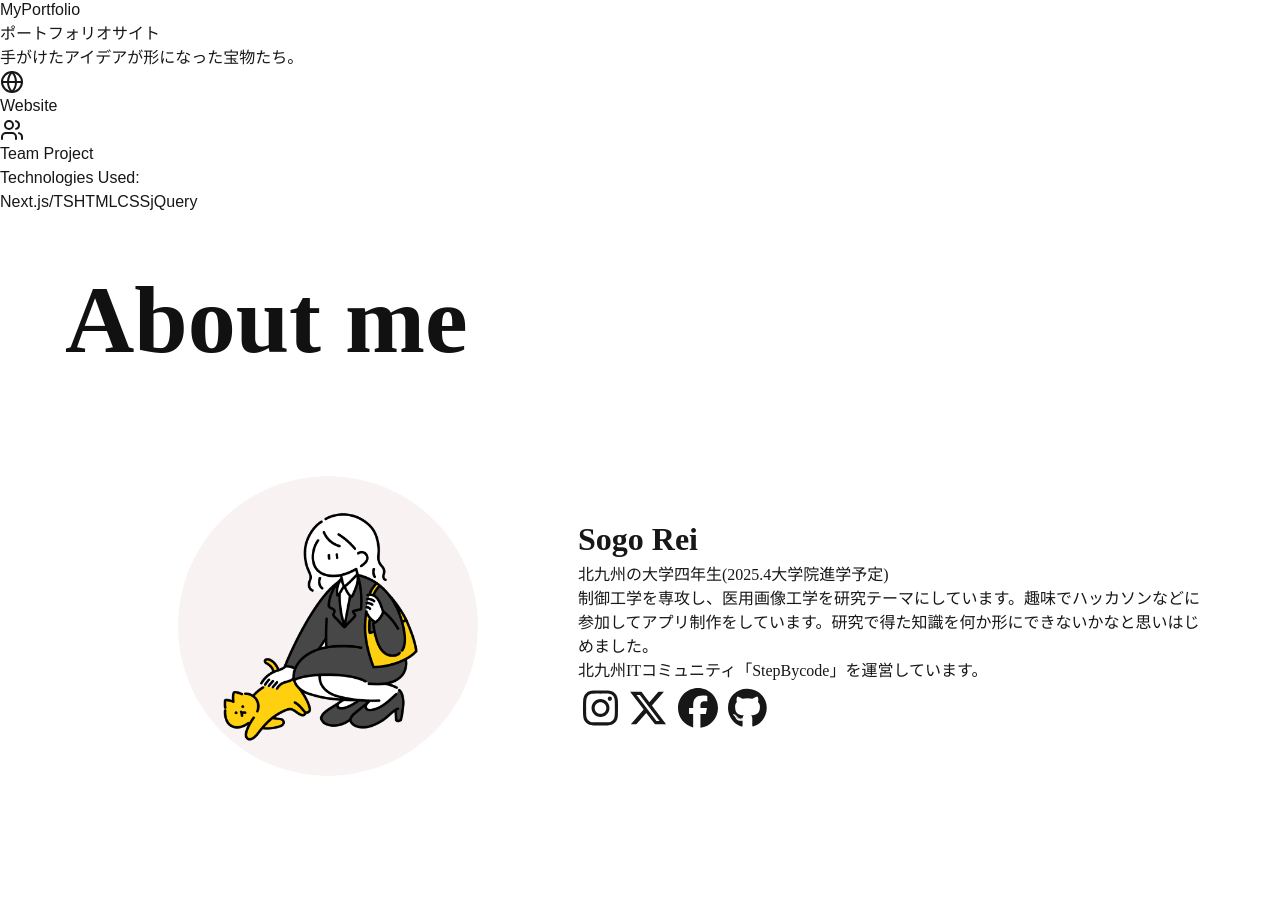
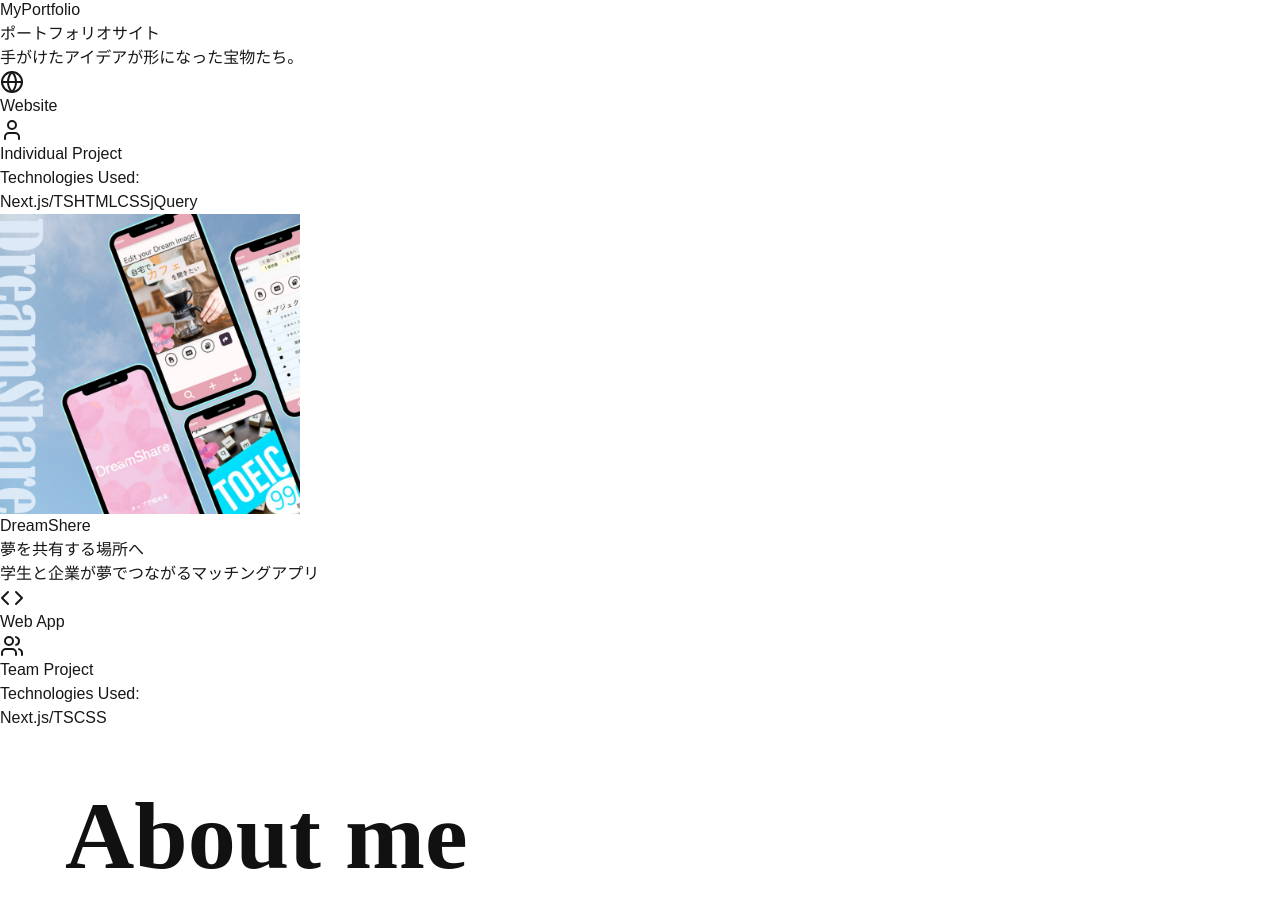
Before and after one commit to Yiwashi/kitaQdenkiHP, a Next.js app: page / in a window 1280 px wide. Shown: the part 2774-3672 px from the top of the page. Built offline with nearby package versions, Linux system fonts and the light colour scheme.

Commit message:
data/project id5を追加した

```diff
--- a/src/app/data/projects.ts
+++ b/src/app/data/projects.ts
@@ -3,6 +3,7 @@ import product1img from "./../Public/images/tamalog.png";
 import product2img from "./../Public/images/shikaku.png";
 import product3img from "./../Public/images/ThanksLink.png";
 import product4img from "./../Public/images/Portfolio.png";
+import product5img from "./../Public/images/Dream.png";
 
 export interface Project {
     id: number;
@@ -96,7 +97,7 @@ export interface Project {
     description2: "手がけたアイデアが形になった宝物たち。",
     image: product4img,
     awardTitle: "none",
-    tags: ["Website", "Team Project"],
+    tags: ["Website", "Individual Project"],
     technologies: ["Next.js/TS", "HTML", "CSS", "jQuery"],
     github: "https://github.com/0-s0g0/MyPortfolio_Next",
     background :"ハッカソンで作った作品をまとめたサイトを作りたい  \nLT等で使うポートフォリオを作りたい！",
@@ -109,5 +110,27 @@ export interface Project {
     outname:"none",
     outlink:"none",
   },
+  {
+    id: 5,
+    title: "DreamShere",
+    description: "夢を共有する場所へ",
+    description2: "学生と企業が夢でつながるマッチングアプリ",
+    image: product5img,
+    awardTitle: "none",
+    tags: ["Web App", "Team Project"],
+    technologies: ["Next.js/TS", "CSS"],
+    github: "https://github.com/0-s0g0/DopingRamune",
+    background :"AprilDreamに沿った夢の発信を支援サービスがテーマ  \n自分の夢を語れる場所の提供と企業サイドの人材探しの場としても",
+    purpose:"初の野良チーム参加！  \n3三日間の超短期期間でのハッカソンのため得意分野での参戦",
+    function:"夢ポスター作製  \n画像と熱意をシェア  \nポイント付与制による企業とのマッチング ",
+    number:'4名',
+    role: "フロントエンド担当  \nフロントレイアウト設定  \n画像編集機能作成  \nフッター/ヘッダー作成  \nマイページ作成",
+    prezentation:'PR TIMES HACKATHON 2025 Winter(2025.2.26-28)',
+    duration: "3日間",
+    outname:"none",
+    outlink:"none",
+  },
+
+
 
 ];
--- a/src/app/productpages/[id]/page.tsx
+++ b/src/app/productpages/[id]/page.tsx
@@ -1,5 +1,5 @@
 'use client';
-export const runtime = 'edge';
+
 import { useEffect, useState } from 'react';
 import { projects,Project } from './../../data/projects';  // プロジェクトデータをインポート
 import Image from "next/image";
```
